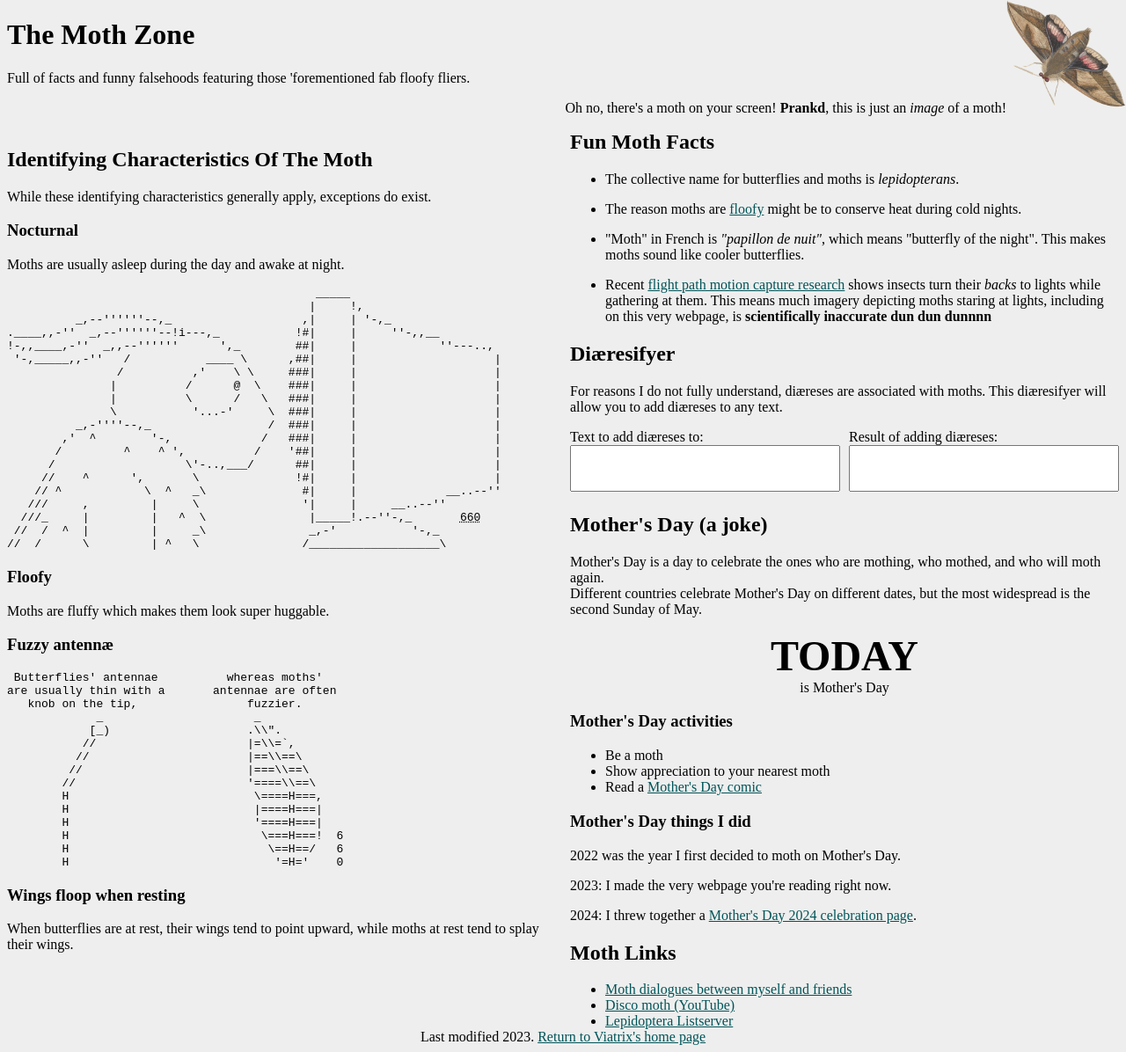
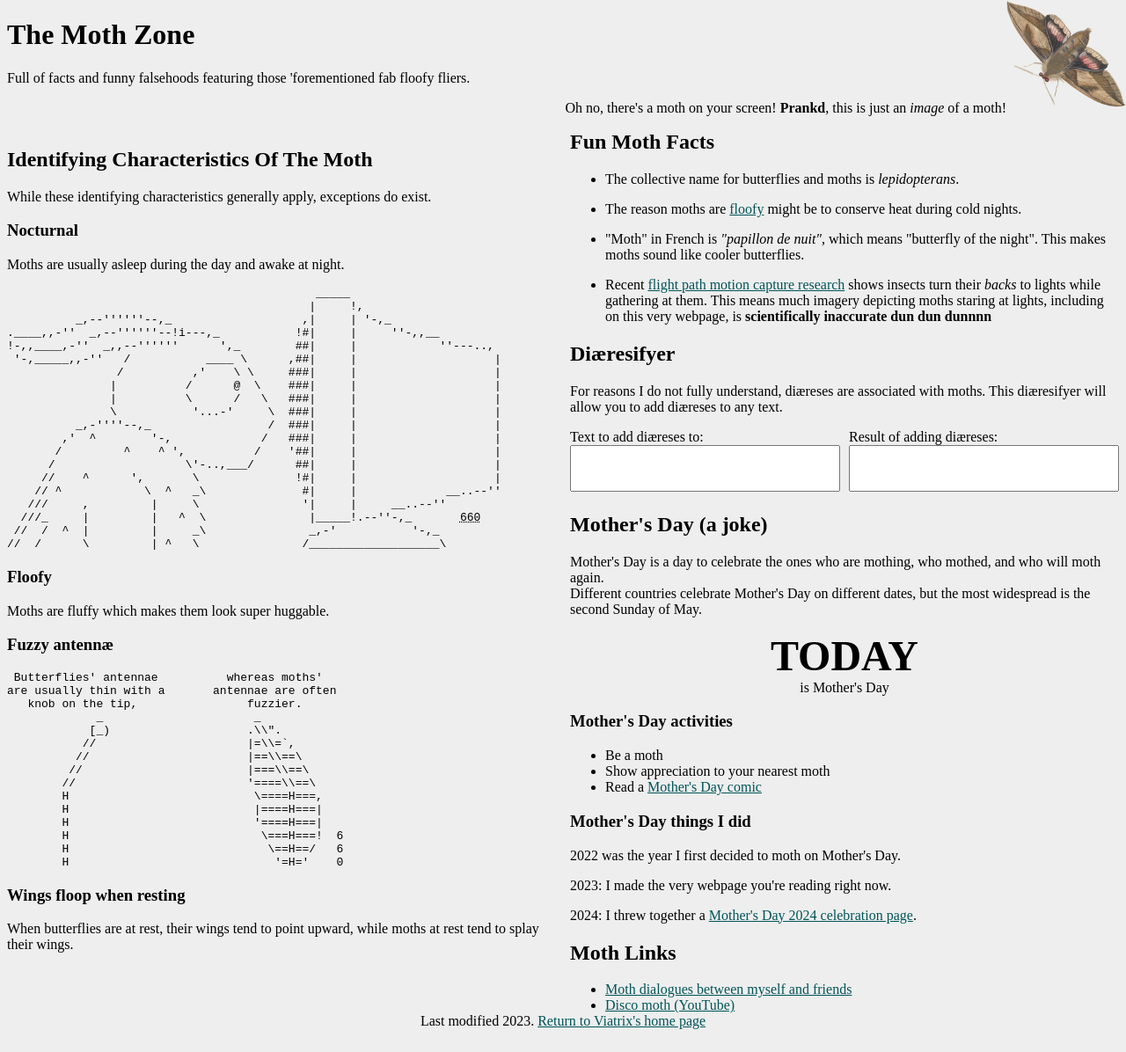
Before and after one commit to mincerafter42/mincerafter42.github.io, a Jekyll site: the page fun/moth/index.html, which Jekyll copies as it is, in a window 1280 px wide. Shown: the whole page at 88% size. Built offline with Jekyll 4.4.1, drawn with Linux system fonts in a browser that asks for light colours.

Commit message:
Wait how did that extra link get in there

```diff
--- a/fun/moth/index.html
+++ b/fun/moth/index.html
@@ -162,7 +162,6 @@ When butterflies are at rest, their wings tend to point upward, while moths at r
 <ul>
 <li><a href=quotes.html>Moth dialogues between myself and friends</a>
 <li><a href="https://www.youtube.com/embed/qGwnjFUHISU?rel=0&modestbranding=1">Disco moth (YouTube)</a>
-<li><a href=https://mailman.yale.edu/mailman/listinfo/leps-l>Lepidoptera Listserver</a>
 </ul>
 </article>
 </main>
```
